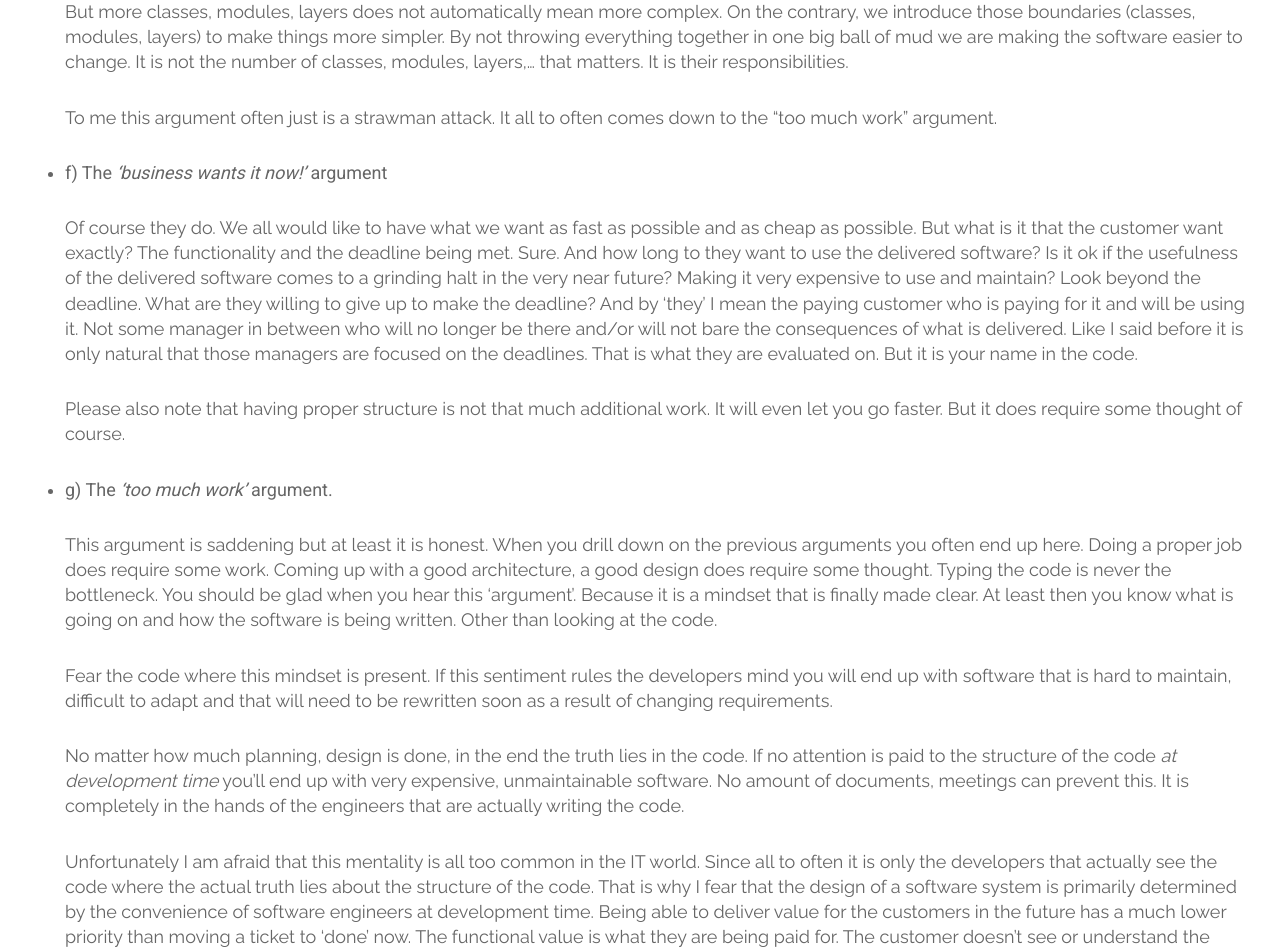
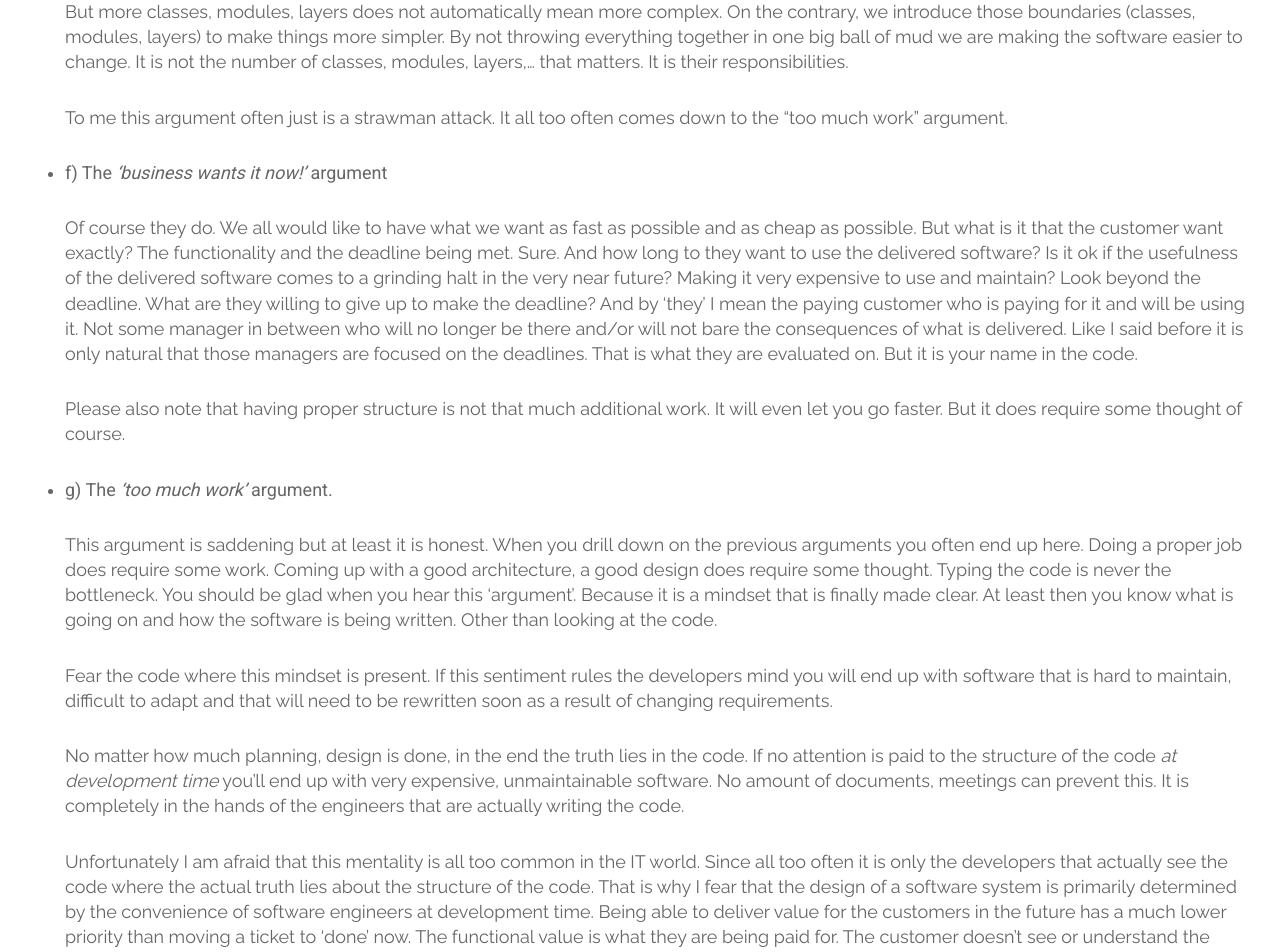
Before and after one commit to tripledio/tripledio.github.io, a Jekyll site: the page built from _posts/2018-04-15-Construction-Tale.md, in a window 1280 px wide and 1400 px high, scrolled down 4480 px. Shown: the part 153-1105 px from the top of the window. Built offline with Jekyll 4.4.1, drawn with Linux system fonts in a browser that asks for light colours; some of the changed text lies outside the part shown.

Commit message:
fixed "all to often"

```diff
--- a/_posts/2018-04-15-Construction-Tale.md
+++ b/_posts/2018-04-15-Construction-Tale.md
@@ -113,7 +113,7 @@
 
      But more classes, modules, layers does not automatically mean more complex. On the contrary, we introduce those boundaries (classes, modules, layers) to make things more simpler. By not throwing everything together in one big ball of mud we are making the software easier to change. It is not the number of classes, modules, layers,... that matters. It is their responsibilities.
 
-     To me this argument often just is a strawman attack. It all to often comes down to the "too much work" argument.
+     To me this argument often just is a strawman attack. It all too often comes down to the "too much work" argument.
 
 
 * __f) The *'business wants it now!'* argument__
@@ -130,7 +130,7 @@
 
     No matter how much planning, design is done, in the end the truth lies in the code. If no attention is paid to the structure of the code *at development time* you'll end up with very expensive, unmaintainable software. No amount of documents, meetings can prevent this. It is completely in the hands of the engineers that are actually writing the code.
 
-    Unfortunately I am afraid that this mentality is all too common in the IT world. Since all to often it is only the developers that actually see the code where the actual truth lies about the structure of the code. That is why I fear that the design of a software system is primarily determined by the convenience of software engineers at development time. Being able to deliver value for the customers in the future has a much lower priority than moving a ticket to 'done' now. The functional value is what they are being paid for. The customer doesn't see or understand the lacking structure of the software.
+    Unfortunately I am afraid that this mentality is all too common in the IT world. Since all too often it is only the developers that actually see the code where the actual truth lies about the structure of the code. That is why I fear that the design of a software system is primarily determined by the convenience of software engineers at development time. Being able to deliver value for the customers in the future has a much lower priority than moving a ticket to 'done' now. The functional value is what they are being paid for. The customer doesn't see or understand the lacking structure of the software.
 
     So in many cases it is the same story as with project managers. Software engineers are evaluated on getting the job done. Delivering functionality on time. The structure is invisible for non technical people. Nor do they care. Until the shit hits the fan. But then we can of course blame all our predecessors....
 
```
